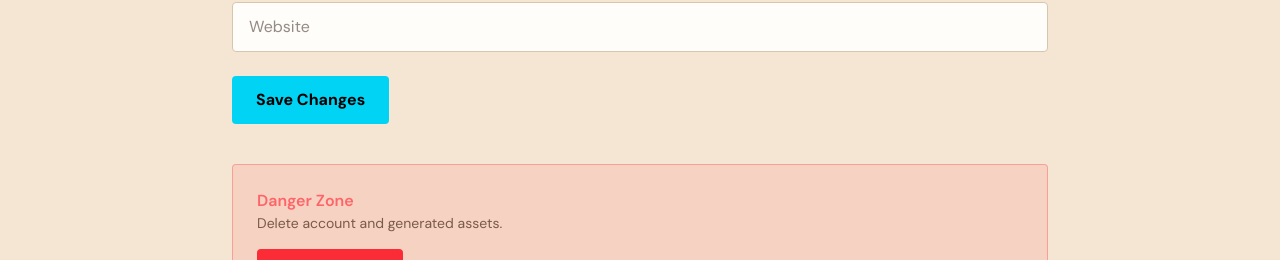
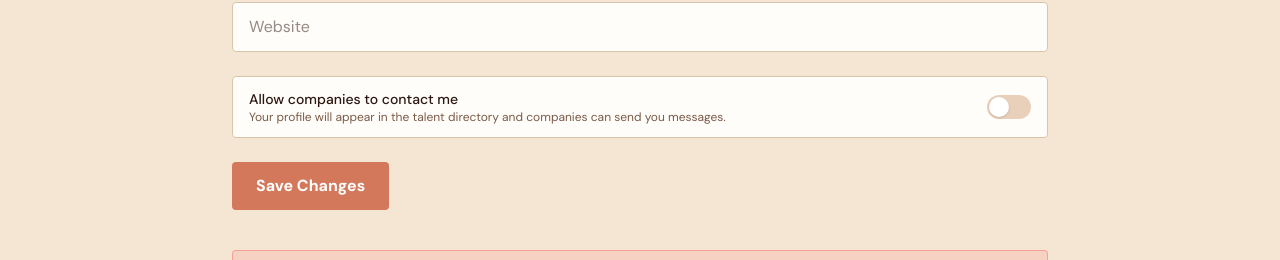
Before and after one commit to skkuse/2026spring_41class_team7, a Next.js app in the folder apps/web/: page /settings in a window 1280 px wide. Shown: the part 307-567 px from the top of the page. Built offline with nearby package versions, Linux system fonts and the light colour scheme; no server answers; a web font is replaced by a local one.

Commit message:
fix(settings): add saving/contact spinner UX; set userType=DEVELOPER on save to fix talent visibility

```diff
--- a/apps/web/components/settings/responsive-settings.tsx
+++ b/apps/web/components/settings/responsive-settings.tsx
@@ -17,6 +17,8 @@ export function ResponsiveSettings() {
   const { get, patch, authToken } = useApi();
   const [form, setForm] = useState<ProfileForm>(EMPTY_FORM);
   const [loading, setLoading] = useState(true);
+  const [saving, setSaving] = useState(false);
+  const [savingContact, setSavingContact] = useState(false);
   const [saved, setSaved] = useState('');
 
   useEffect(() => {
@@ -40,13 +42,19 @@ export function ResponsiveSettings() {
 
   const toggleAllowContact = async (value: boolean) => {
     setForm((f) => ({ ...f, allowContact: value }));
-    patch('/v1/me', { allowContact: value }).catch((err: unknown) => {
+    setSavingContact(true);
+    try {
+      await patch('/v1/me', { allowContact: value });
+    } catch (err: unknown) {
       console.error('Failed to save visibility:', err);
       setForm((f) => ({ ...f, allowContact: !value }));
-    });
+    } finally {
+      setSavingContact(false);
+    }
   };
 
   const onSave = async () => {
+    setSaving(true);
     try {
       await patch('/v1/me', {
         fullName: form.name,
@@ -54,16 +62,19 @@ export function ResponsiveSettings() {
         location: form.location,
         website: form.website || null,
         allowContact: form.allowContact,
+        userType: 'DEVELOPER',
       });
       setSaved('Saved');
     } catch (err: unknown) {
       const msg = err instanceof Error ? err.message : 'Unknown error';
       setSaved(`Save failed: ${msg}`);
+    } finally {
+      setSaving(false);
+      setTimeout(() => setSaved(''), 4000);
     }
-    setTimeout(() => setSaved(''), 4000);
   };
 
-  const props = { form, update, onToggleAllowContact: toggleAllowContact, saved, onSave, loading };
+  const props = { form, update, onToggleAllowContact: toggleAllowContact, saved, onSave, saving, savingContact, loading };
 
   const nav =
     bp === 'mobile' || bp === 'tablet' ? (
--- a/apps/web/components/settings/settings-desktop.tsx
+++ b/apps/web/components/settings/settings-desktop.tsx
@@ -1,6 +1,8 @@
+import { Icon } from '@iconify/react';
+
 import type { SettingsFormProps } from './settings-types';
 
-export function SettingsDesktop({ form, update, saved, onSave }: SettingsFormProps) {
+export function SettingsDesktop({ form, update, onToggleAllowContact, saved, onSave, saving, savingContact }: SettingsFormProps) {
   return (
     <main className="mx-auto min-h-screen max-w-4xl p-6 md:p-10">
       <h1 className="mb-8 text-3xl font-bold">Identity Settings</h1>
@@ -36,14 +38,38 @@ export function SettingsDesktop({ form, update, saved, onSave }: SettingsFormPro
           placeholder="Website"
         />
       </div>
+      <div className="mt-6 flex items-center justify-between rounded border border-border bg-card px-4 py-3 md:col-span-2">
+        <div>
+          <p className="font-medium text-sm">Allow companies to contact me</p>
+          <p className="text-xs text-muted-foreground">Your profile will appear in the talent directory and companies can send you messages.</p>
+        </div>
+        <button
+          type="button"
+          role="switch"
+          aria-checked={form.allowContact}
+          disabled={savingContact}
+          onClick={() => onToggleAllowContact(!form.allowContact)}
+          className={`relative inline-flex h-6 w-11 shrink-0 cursor-pointer rounded-full border-2 border-transparent transition-colors focus:outline-none disabled:opacity-60 ${form.allowContact ? 'bg-primary' : 'bg-muted'}`}
+        >
+          {savingContact ? (
+            <Icon icon="solar:spinner-bold" className="absolute inset-0 m-auto animate-spin text-xs text-white" />
+          ) : (
+            <span className={`pointer-events-none inline-block size-5 rounded-full bg-white shadow transform transition-transform ${form.allowContact ? 'translate-x-5' : 'translate-x-0'}`} />
+          )}
+        </button>
+      </div>
       <button
         type="button"
         onClick={onSave}
-        className="mt-6 rounded bg-cyan-400 px-6 py-3 font-bold text-black"
+        disabled={saving}
+        className="mt-6 flex items-center gap-2 rounded bg-primary px-6 py-3 font-bold text-primary-foreground disabled:opacity-60 transition-opacity"
       >
-        Save Changes
+        {saving && <Icon icon="solar:spinner-bold" className="animate-spin text-sm" />}
+        {saving ? 'Saving…' : 'Save Changes'}
       </button>
-      {saved ? <p className="mt-3 text-sm text-cyan-300">{saved}</p> : null}
+      {saved ? (
+        <p className={`mt-3 text-sm ${saved.startsWith('Save failed') ? 'text-destructive' : 'text-primary'}`}>{saved}</p>
+      ) : null}
       <div className="mt-10 rounded border border-red-500/30 bg-red-500/10 p-6">
         <h3 className="font-semibold text-red-400">Danger Zone</h3>
         <p className="mb-4 text-sm text-muted-foreground">Delete account and generated assets.</p>
--- a/apps/web/components/settings/settings-mobile.tsx
+++ b/apps/web/components/settings/settings-mobile.tsx
@@ -1,6 +1,8 @@
+import { Icon } from '@iconify/react';
+
 import type { SettingsFormProps } from './settings-types';
 
-export function SettingsMobile({ form, update, saved, onSave }: SettingsFormProps) {
+export function SettingsMobile({ form, update, onToggleAllowContact, saved, onSave, saving, savingContact }: SettingsFormProps) {
   return (
     <main className="mx-auto min-h-screen max-w-md border-x border-border p-5 pb-nav-safe">
       <h1 className="mb-6 text-2xl font-black">Edit Identity</h1>
@@ -26,14 +28,36 @@ export function SettingsMobile({ form, update, saved, onSave }: SettingsFormProp
           className="w-full rounded border border-border bg-card px-4 py-3"
         />
       </div>
+      <div className="mt-4 flex items-center justify-between rounded border border-border bg-card px-4 py-3">
+        <div>
+          <p className="font-medium text-sm">Allow companies to contact me</p>
+          <p className="text-xs text-muted-foreground">Appear in the talent directory.</p>
+        </div>
+        <button
+          type="button"
+          role="switch"
+          aria-checked={form.allowContact}
+          disabled={savingContact}
+          onClick={() => onToggleAllowContact(!form.allowContact)}
+          className={`relative inline-flex h-6 w-11 shrink-0 cursor-pointer rounded-full border-2 border-transparent transition-colors focus:outline-none disabled:opacity-60 ${form.allowContact ? 'bg-primary' : 'bg-muted'}`}
+        >
+          {savingContact ? (
+            <Icon icon="solar:spinner-bold" className="absolute inset-0 m-auto animate-spin text-xs text-white" />
+          ) : (
+            <span className={`pointer-events-none inline-block size-5 rounded-full bg-white shadow transform transition-transform ${form.allowContact ? 'translate-x-5' : 'translate-x-0'}`} />
+          )}
+        </button>
+      </div>
       <button
         type="button"
         onClick={onSave}
-        className="mt-6 w-full rounded bg-cyan-400 py-4 font-bold text-black"
+        disabled={saving}
+        className="mt-6 flex w-full items-center justify-center gap-2 rounded bg-primary py-4 font-bold text-primary-foreground disabled:opacity-60"
       >
-        Push Changes
+        {saving && <Icon icon="solar:spinner-bold" className="animate-spin text-sm" />}
+        {saving ? 'Saving…' : 'Save Changes'}
       </button>
-      {saved ? <p className="mt-3 text-sm text-cyan-300">{saved}</p> : null}
+      {saved ? <p className={`mt-3 text-sm ${saved.startsWith('Save failed') ? 'text-destructive' : 'text-primary'}`}>{saved}</p> : null}
     </main>
   );
 }
--- a/apps/web/components/settings/settings-tablet.tsx
+++ b/apps/web/components/settings/settings-tablet.tsx
@@ -1,6 +1,8 @@
+import { Icon } from '@iconify/react';
+
 import type { SettingsFormProps } from './settings-types';
 
-export function SettingsTablet({ form, update, saved, onSave }: SettingsFormProps) {
+export function SettingsTablet({ form, update, onToggleAllowContact, saved, onSave, saving, savingContact }: SettingsFormProps) {
   return (
     <main className="mx-auto min-h-screen max-w-2xl border-x border-border px-8 py-10 pb-nav-safe">
       <h1 className="mb-2 font-home-heading text-2xl font-bold uppercase tracking-tight">
@@ -41,14 +43,36 @@ export function SettingsTablet({ form, update, saved, onSave }: SettingsFormProp
           className="sm:col-span-2 w-full rounded-lg border border-border bg-card px-4 py-3"
         />
       </div>
+      <div className="mt-6 flex items-center justify-between rounded-lg border border-border bg-card px-4 py-3">
+        <div>
+          <p className="font-medium text-sm">Allow companies to contact me</p>
+          <p className="text-xs text-muted-foreground">Appear in the talent directory and receive messages from companies.</p>
+        </div>
+        <button
+          type="button"
+          role="switch"
+          aria-checked={form.allowContact}
+          disabled={savingContact}
+          onClick={() => onToggleAllowContact(!form.allowContact)}
+          className={`relative inline-flex h-6 w-11 shrink-0 cursor-pointer rounded-full border-2 border-transparent transition-colors focus:outline-none disabled:opacity-60 ${form.allowContact ? 'bg-primary' : 'bg-muted'}`}
+        >
+          {savingContact ? (
+            <Icon icon="solar:spinner-bold" className="absolute inset-0 m-auto animate-spin text-xs text-white" />
+          ) : (
+            <span className={`pointer-events-none inline-block size-5 rounded-full bg-white shadow transform transition-transform ${form.allowContact ? 'translate-x-5' : 'translate-x-0'}`} />
+          )}
+        </button>
+      </div>
       <button
         type="button"
         onClick={onSave}
-        className="mt-8 w-full rounded-lg bg-primary py-4 font-home-mono text-xs font-bold uppercase tracking-widest text-primary-foreground sm:w-auto sm:px-12"
+        disabled={saving}
+        className="mt-8 flex items-center gap-2 w-full justify-center rounded-lg bg-primary py-4 font-home-mono text-xs font-bold uppercase tracking-widest text-primary-foreground disabled:opacity-60 sm:w-auto sm:px-12"
       >
-        Save changes
+        {saving && <Icon icon="solar:spinner-bold" className="animate-spin text-sm" />}
+        {saving ? 'Saving…' : 'Save changes'}
       </button>
-      {saved ? <p className="mt-4 text-sm text-primary">{saved}</p> : null}
+      {saved ? <p className={`mt-4 text-sm ${saved.startsWith('Save failed') ? 'text-destructive' : 'text-primary'}`}>{saved}</p> : null}
     </main>
   );
 }
--- a/apps/web/components/settings/settings-types.ts
+++ b/apps/web/components/settings/settings-types.ts
@@ -4,12 +4,16 @@ export type ProfileForm = {
   role: string;
   location: string;
   website: string;
+  allowContact: boolean;
 };
 
 export type SettingsFormProps = {
   form: ProfileForm;
-  update: (key: keyof ProfileForm, value: string) => void;
+  update: (key: keyof ProfileForm, value: string | boolean) => void;
+  onToggleAllowContact: (value: boolean) => void;
   saved: string;
   onSave: () => void;
+  saving: boolean;
+  savingContact: boolean;
   loading?: boolean;
 };
```
